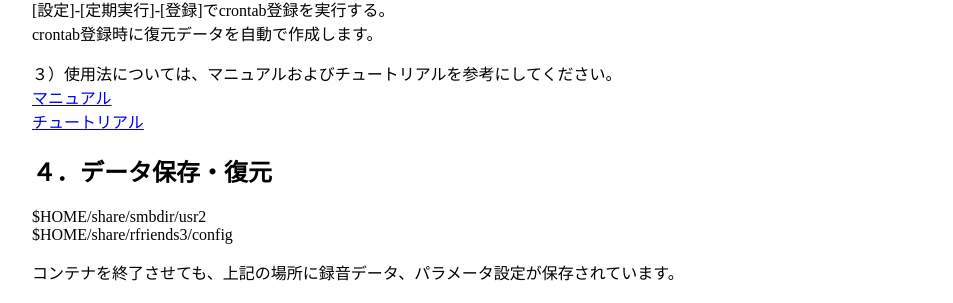
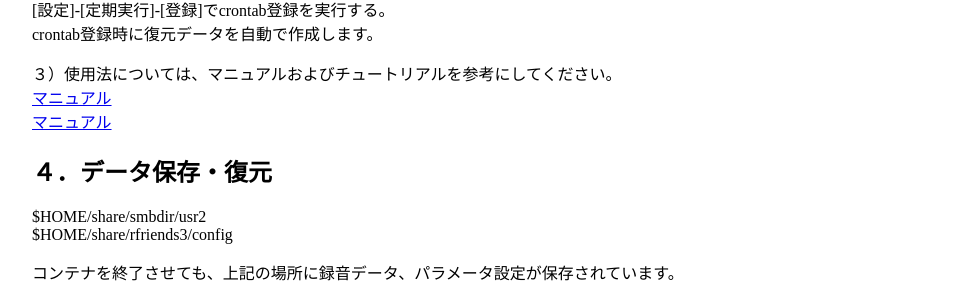
Before and after one commit to rfriends/rfriends, a Jekyll site: the page built from distro/docker.md, in a window 1280 px wide. Shown: the part 1545-1848 px from the top of the page, without its empty margins (18-971 px from the left). Built offline with Jekyll 4.4.1, drawn with Linux system fonts in a browser that asks for light colours; our own code applies the rules of GitHub Pages for plain Markdown files; Markdown is read by kramdown in place of the engine named in the settings.

Commit message:
Update docker.md

```diff
--- a/distro/docker.md
+++ b/distro/docker.md
@@ -59,7 +59,7 @@ crontab登録時に復元データを自動で作成します。
 
 ３）使用法については、マニュアルおよびチュートリアルを参考にしてください。
 [マニュアル](https://github.com/rfriends/rfriends/blob/gh-pages/manual/index.md)
-[チュートリアル](https://github.com/rfriends/rfriends3/wiki/%EF%BC%90%EF%BC%90%EF%BC%8E%E3%83%81%E3%83%A5%E3%83%BC%E3%83%88%E3%83%AA%E3%82%A2%E3%83%AB)
+[マニュアル](https://github.com/rfriends/rfriends/gh-pages/manual/index.md)
 
 ## ４．データ保存・復元
 
```
